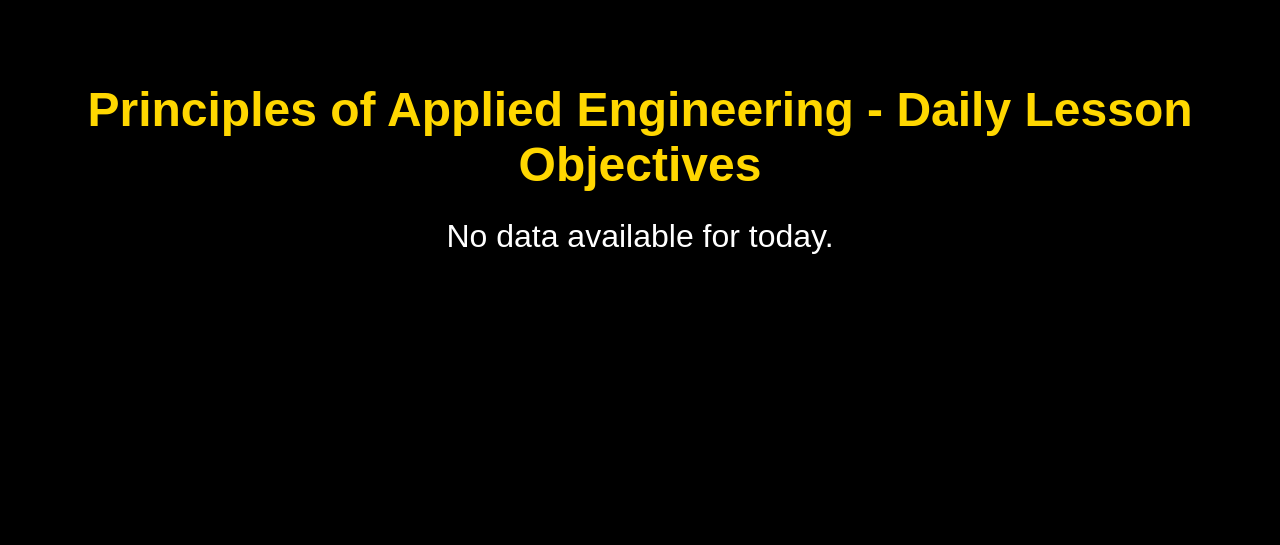
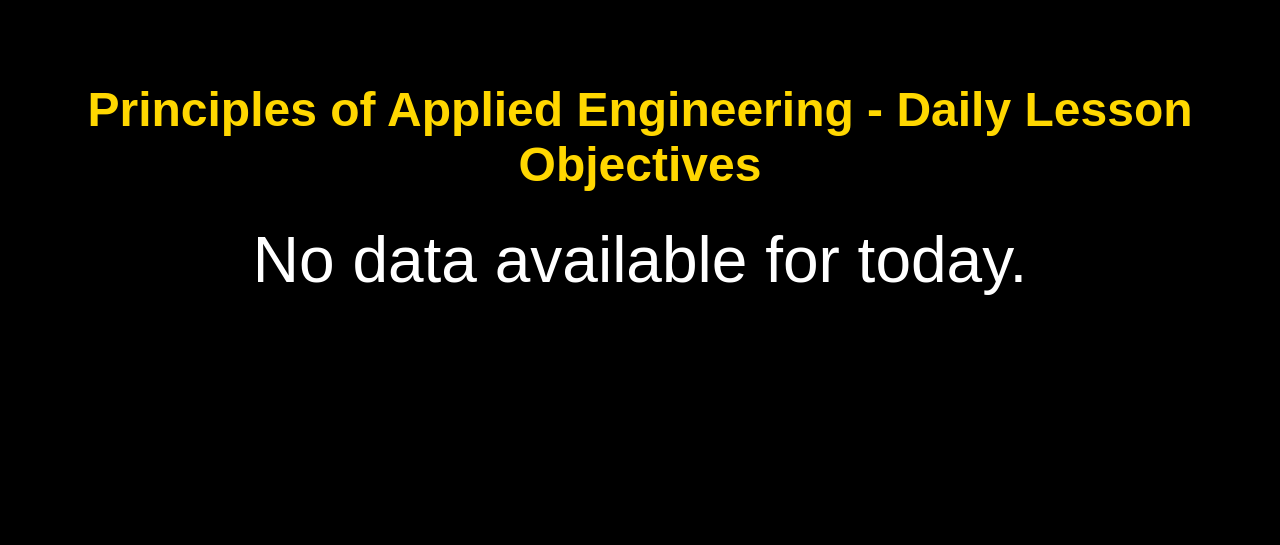
Before and after one commit to markalanjohnston/daily-objectives, a plain HTML site: page index.html in a window 1280 px wide. Shown: the top 545 px of the page. Drawn offline with Linux system fonts and the light colour scheme.

Commit message:
even bigger font

```diff
--- a/style.css
+++ b/style.css
@@ -22,7 +22,7 @@ h1 {
 }
 
 #lesson-data p {
-    font-size: 2rem; /* Larger font size for text */
+    font-size: 4rem; /* Larger font size for text */
     margin: 15px 0;
     line-height: 1.5;
 }
```
